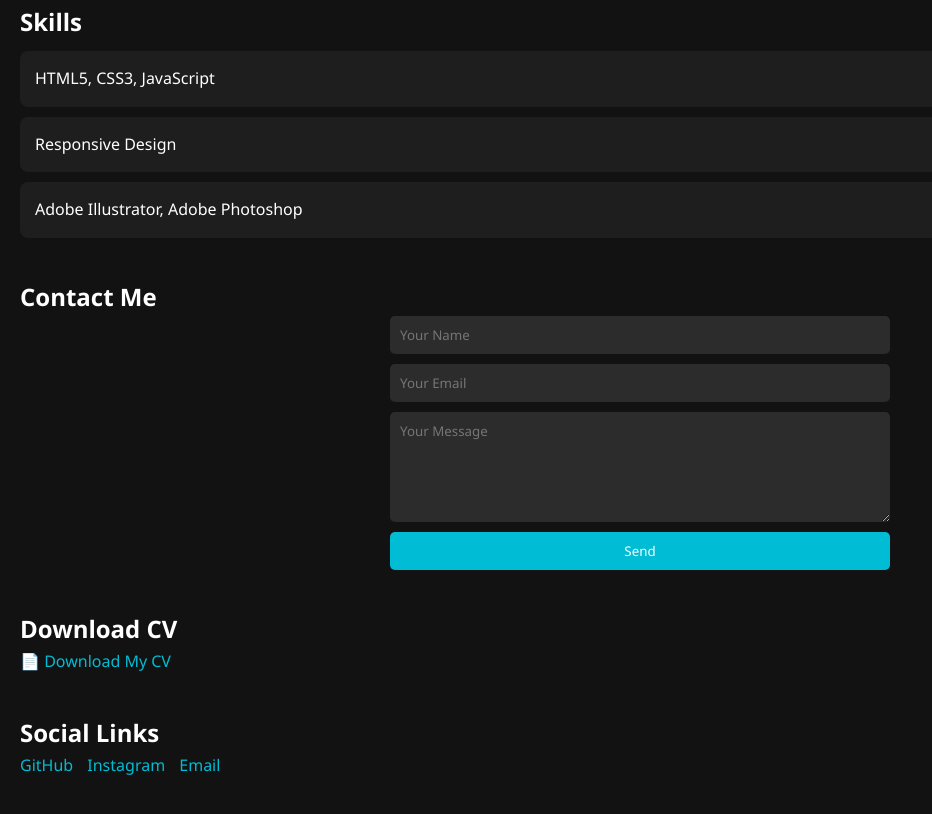
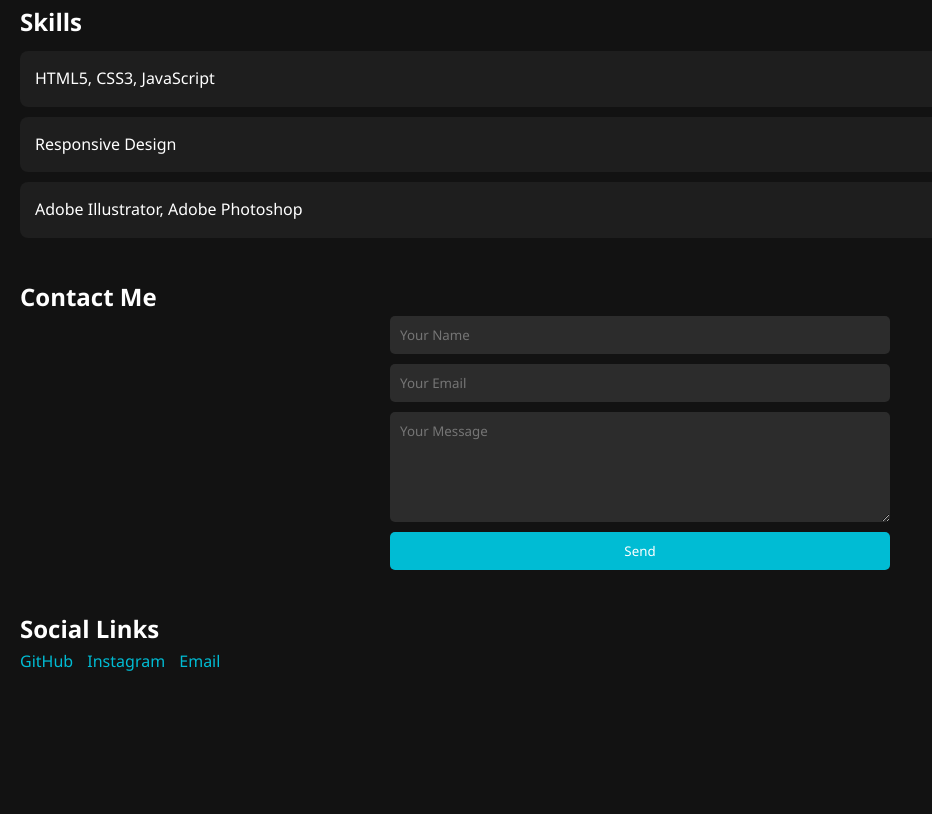
Before and after one commit to hysenialtunaa1/hysenialtunaa1.github.io, a plain HTML site: page index.html in a window 1280 px wide. Shown: the part 603-1417 px from the top of the page, without its empty margins (0-932 px from the left). After the commit the page ends 1337 px from the top, so only its background shows below. Drawn offline with Linux system fonts and the light colour scheme.

Commit message:
Add files via upload

```diff
--- a/index.html
+++ b/index.html
@@ -134,13 +134,6 @@
   </section>
 
   <section>
-    <h2>Download CV</h2>
-    <a href="AltunaHyseni-CV.pdf" download class="download-cv-btn">
-  📄 Download My CV
-</a>
-  </section>
-
-  <section>
     <h2>Social Links</h2>
     <div class="socials">
       <a href="https://github.com/hysenialtunaa1" target="_blank">GitHub</a>
```
